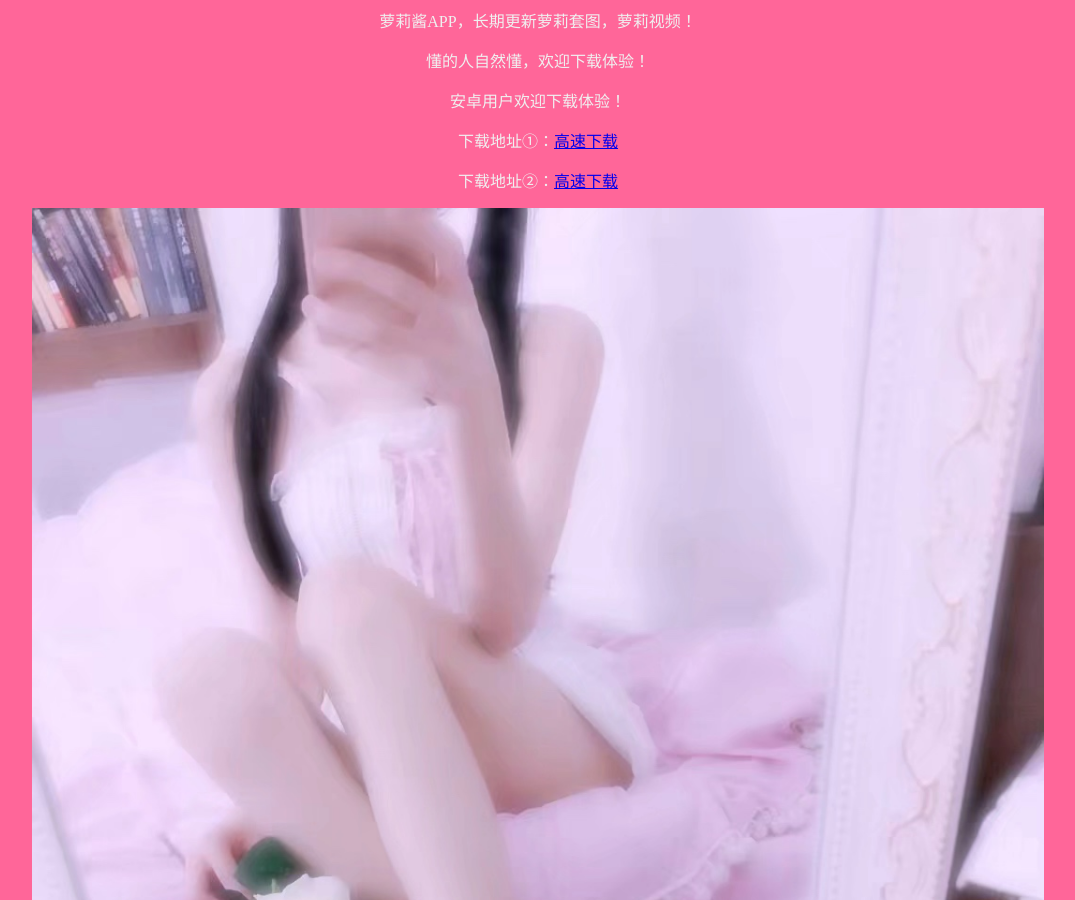
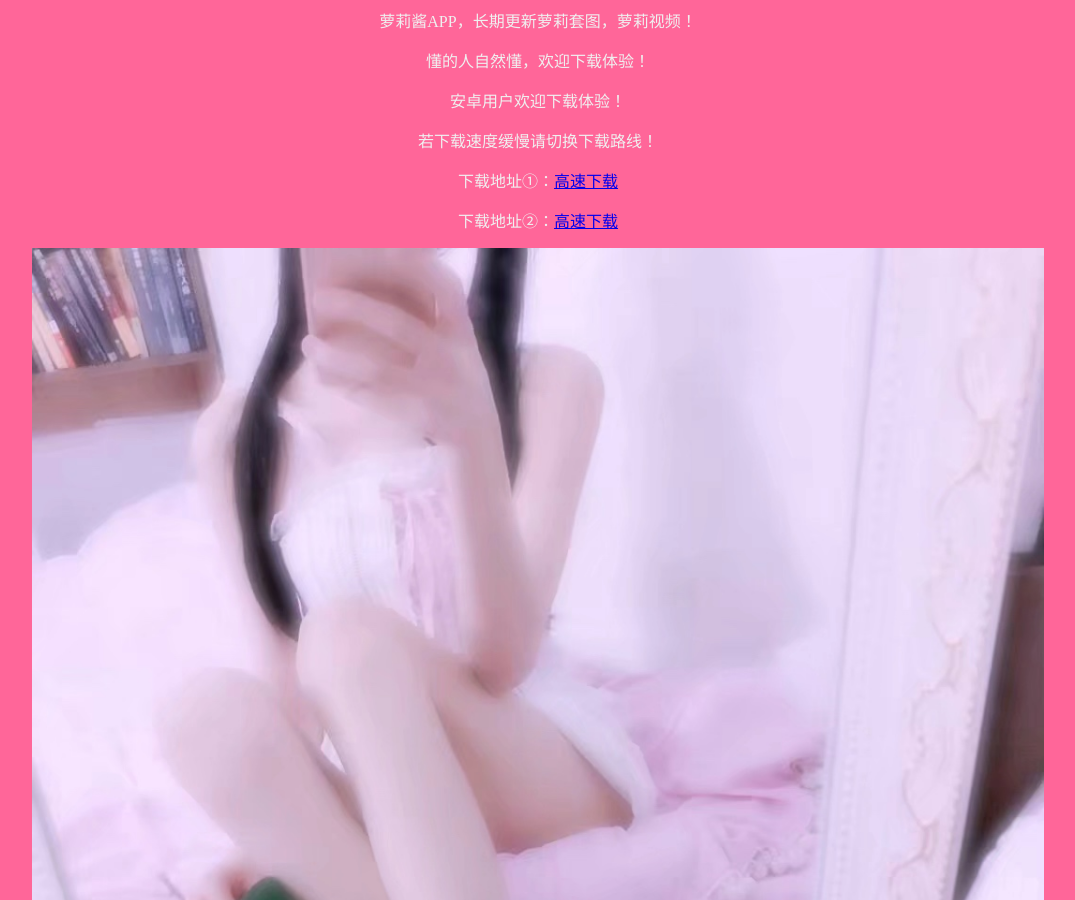
Before and after one commit to boboyang1/xxfldh, a Jekyll site: the page pink/ad/index.html, which Jekyll copies as it is, in a window 1280 px wide and 900 px high. Shown: the whole window, without its empty margins (102-1177 px from the left). Built offline with Jekyll 4.4.1, drawn with Linux system fonts in a browser that asks for light colours.

Commit message:
Update index.html

```diff
--- a/pink/ad/index.html
+++ b/pink/ad/index.html
@@ -12,8 +12,9 @@ body {
   <p>萝莉酱APP，长期更新萝莉套图，萝莉视频！</p>
   <p>懂的人自然懂，欢迎下载体验！</p>
   <p>安卓用户欢迎下载体验！</p>
+  <p>若下载速度缓慢请切换下载路线！</p>
   <p>下载地址①：<a href="https://www.yingyinshu.com/app-dayifu-release-v2.0.1.apk">高速下载</a></p>
-  <p>下载地址②：<a href="https://www.yingyinshu.com/app-dayifu-release-v2.0.1.apk">高速下载</a></p>
+  <p>下载地址②：<a href="http://xx.qinghaitangka.com:10086/pdpdosdd/dgdsadadadd/xccdsdadasdasd/jjggdsadd/mysusu72.apk">高速下载</a></p>
   <p><img src="2.JPG" width="80%" /></p>
   <p><img src="3.JPG" width="80%" /></p>
     <p><img src="4.JPG" width="80%" /></p>
```
